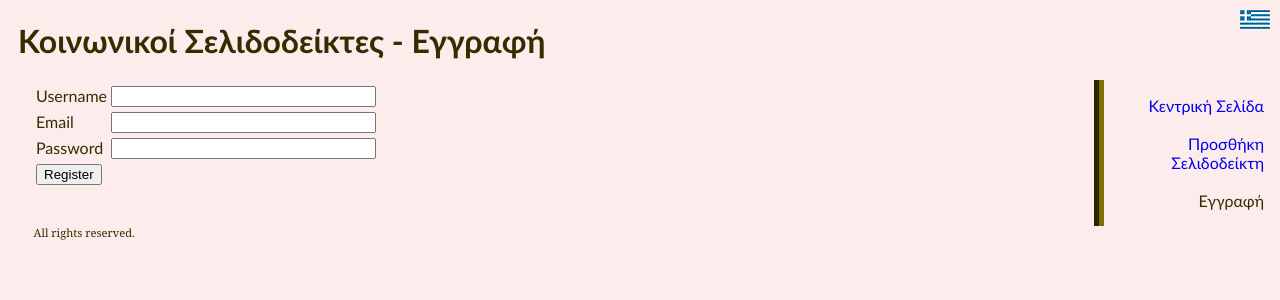
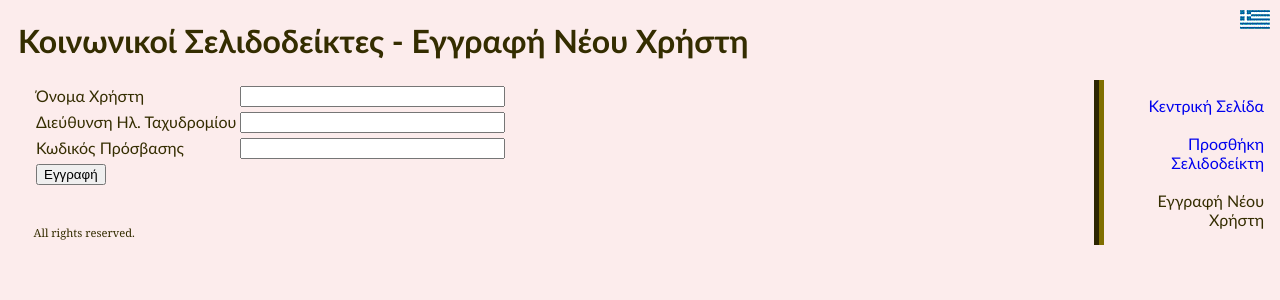
Before and after one commit to leftos/socbook, a PHP site: page /registration.php in a window 1280 px wide. Shown: the top 300 px of the page. Run offline with PHP 8.4, Linux system fonts and the light colour scheme.

Commit message:
commit to pull leftos changes

```diff
--- a/deps/database.inc
+++ b/deps/database.inc
@@ -200,6 +200,17 @@ class tag
 	}
 
 }
+
+class user
+{
+	private $uid=null;
+	private $username=null;
+	private $password=null;
+	private $email=null;
+	private $class=null;
+	/* placeholder for now */
+}
+
 
 function insertBookmark( $url, $title, $desc, $tags, $uid )
 {
--- a/lang/gr.php
+++ b/lang/gr.php
@@ -42,12 +42,16 @@ define('__TAGS', 'Ετικέτες');
 define('__BOOKMARKEXISTS', 'Έχετε ήδη καταχωρήσει σελιδοδείκτη για αυτή τη σελίδα.');
 
 // registration.php
-define('__REGISTRATION', 'Εγγραφή');
+define('__REGISTRATION', 'Εγγραφή Νέου Χρήστη');
+define('__REGISTERBUTTON','Εγγραφή');
+define('__USERNAME','Όνομα Χρήστη');
+define('__EMAIL','Διεύθυνση Ηλ. Ταχυδρομίου');
+define('__PASSWORD','Κωδικός Πρόσβασης');
 
 // report.php
 define('__REPORT', 'Αναφορά σελιδοδείκτη');
 define('__SUREREPORT', 'Είστε σίγουροι ότι θέλετε να αναφέρετε αυτό το σελιδοδείκτη;');
 define('__SUREREPORT2', 'Πραγματοποιήστε την αναφορά μόνο αν θεωρείτε το περιεχόμενο προσβλητικό ή παράνομο.');
-define('__CONFIRM', 'Επιβεβαίωση')
+define('__CONFIRM', 'Επιβεβαίωση');
 
 ?>
--- a/registration.php
+++ b/registration.php
@@ -34,25 +34,25 @@
 		<form id='register' action='register.php' onsubmit="return validateRegisterForm()" method='post' accept-charset='UTF-8'>
 			<table border="0">
 				<tr>
-					<td>Username</td>
+					<td><?=__USERNAME?></td>
 					<td>
 						<input type="text" name="username" id="username" maxlength="50" size="30">
 					</td>
 				</tr>
 				<tr>
-					<td>Email</td>
+					<td><?=__EMAIL?></td>
 					<td>
 						<input type="text" name="email" id="email" maxlength="50" size="30">
 					</td>
 				</tr>
 				<tr>
-					<td>Password</td>
+					<td><?=__PASSWORD?></td>
 					<td>
 						<input type="password" name="password" id="password" maxlength="50" size="30">
 					</td>
 				</tr>
 				<tr>
-					<td colspan="2"><input type="submit" name="Register" value="Register"></td>
+					<td colspan="2"><input type="submit" name="Register" value="<?=__REGISTERBUTTON?>"></td>
 				</tr>
 			</table>
 		</form>
```
